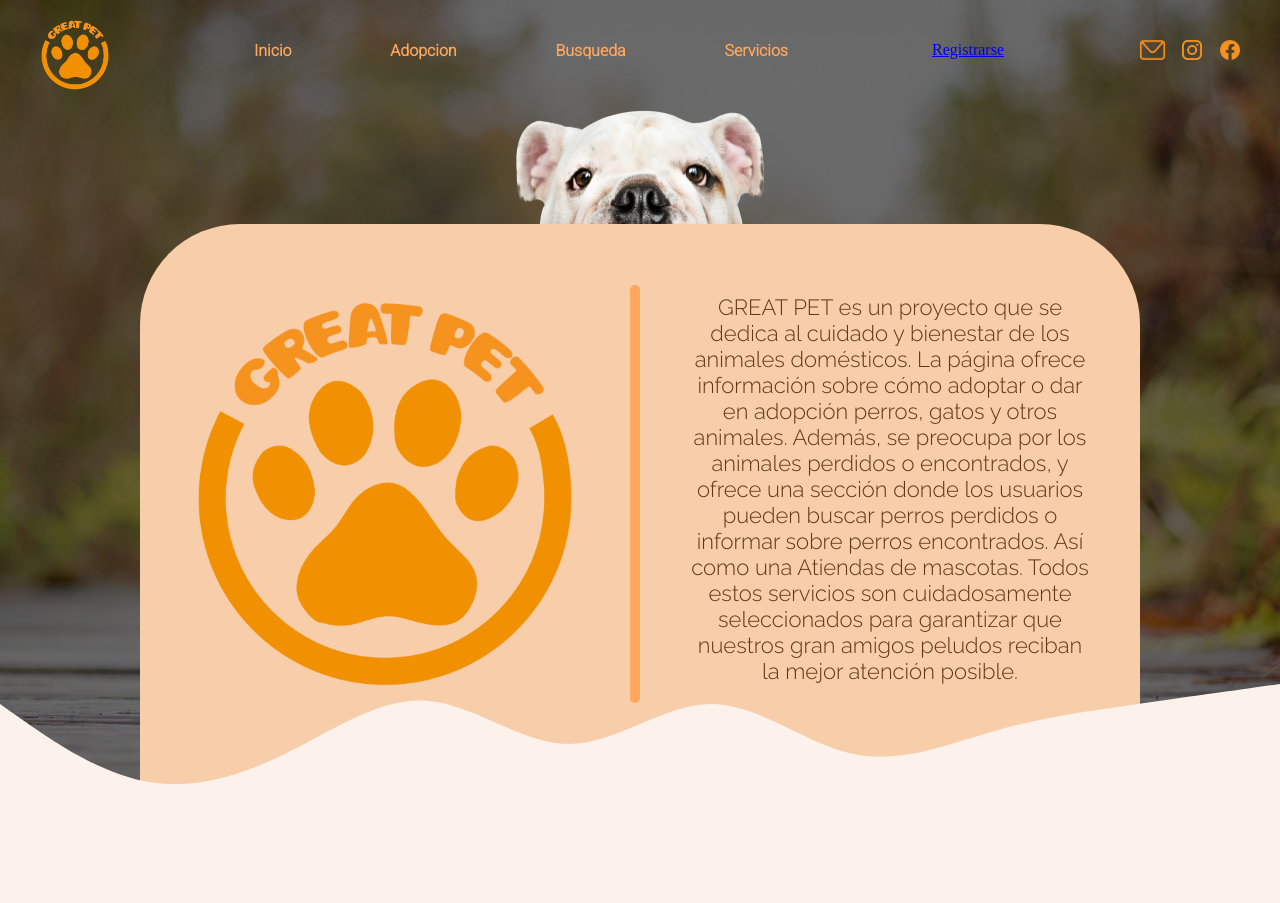
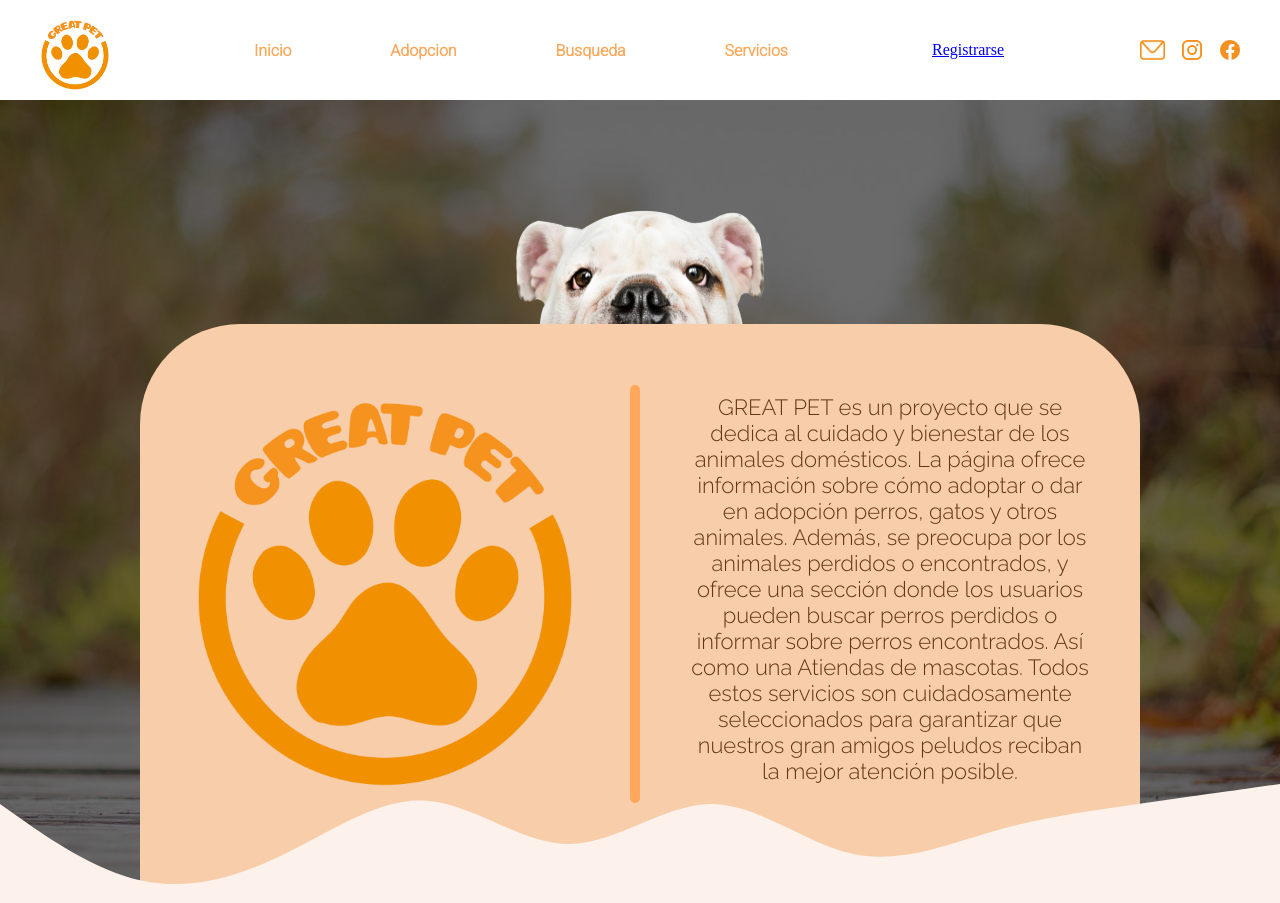
Before and after one commit to Busferis/great_pet, a PHP site: page / in a window 1280 px wide; the page is wider, and only the part inside the window is pictured. Shown: the top 903 px of that part. Run offline with PHP 8.4, Linux system fonts and the light colour scheme; some web fonts are replaced.

Commit message:
Actualizacion

```diff
--- a/css/color.css
+++ b/css/color.css
@@ -21,6 +21,10 @@
     font-weight: 300;
 }
 
+header{
+    background-color: rgb(255, 255, 255)
+}
+
 body {
     position: relative;
     background-color: #fcf2eb;
@@ -39,7 +43,6 @@ body {
 
 
 header {
-    position: absolute;
     z-index: 1000;
     display: flex;
     /* background-color: rgba(165, 42, 42, 0.461); */
--- a/index.html
+++ b/index.html
@@ -42,8 +42,6 @@
             </div>
         </div>
     </header>
-
-
     <main>
         <div class="contenedor1-main-index">
             <div class="caja1">
```
